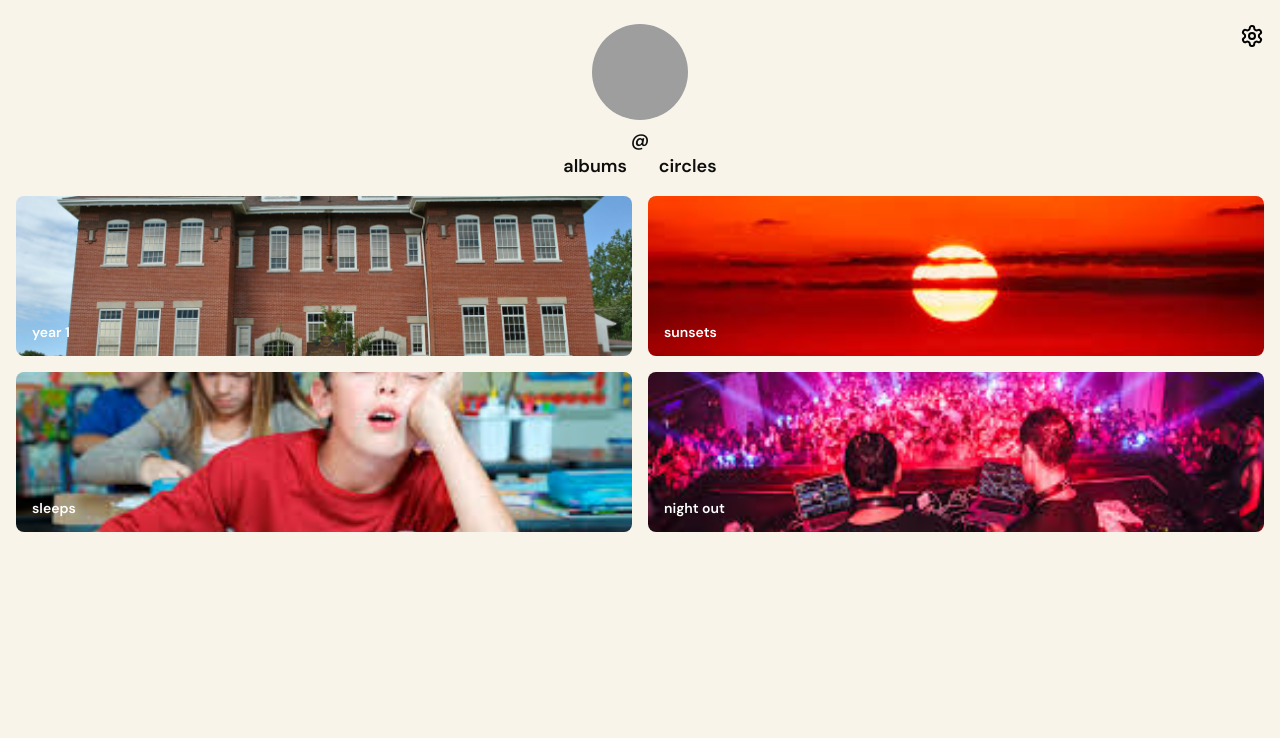
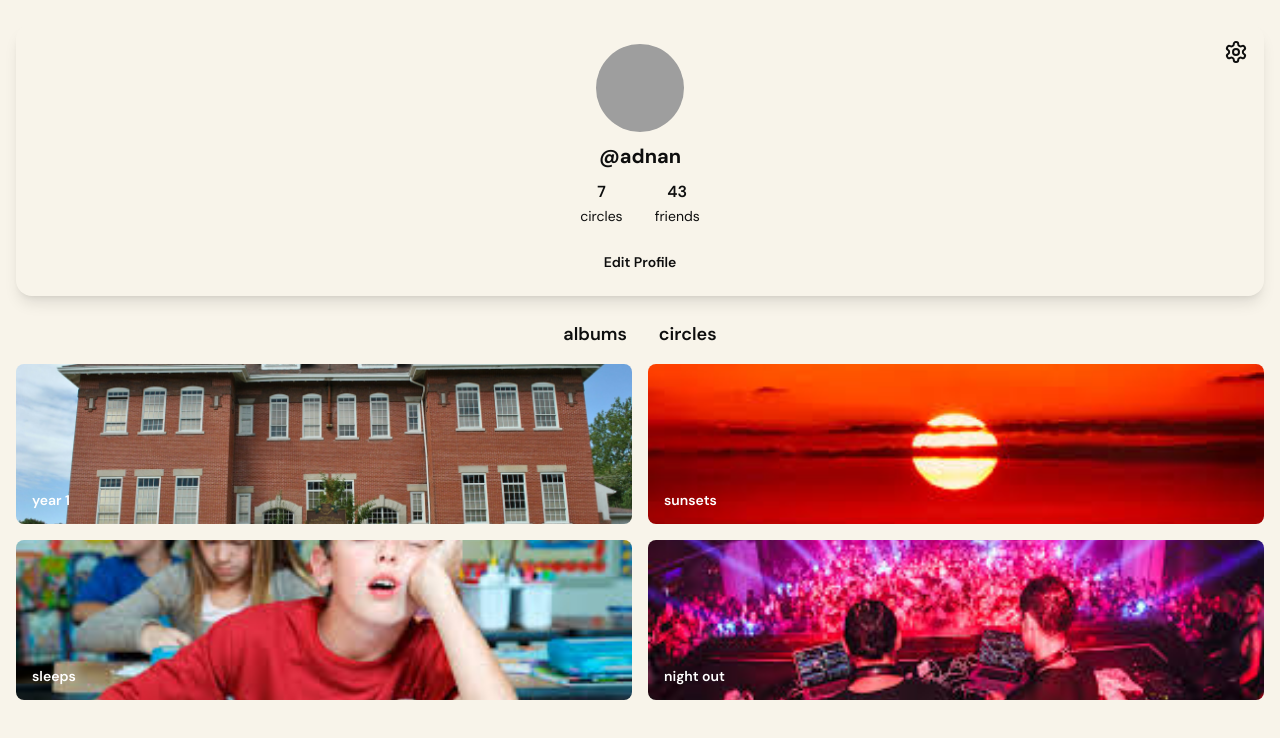
Before and after one commit to ILHT-IDSP/IDSP-Circle, a Next.js app: page /profile in a window 1280 px wide. Shown: the top 738 px of the page. Built offline with nearby package versions, Linux system fonts and the light colour scheme; grey boxes are pictures that could not be loaded.

Commit message:
profileHeader

```diff
--- a/src/components/profile/ProfileHeader.tsx
+++ b/src/components/profile/ProfileHeader.tsx
@@ -1,26 +1,32 @@
-"use client";
-import {Settings} from "lucide-react";
-import Link from "next/link";
-import Image from "next/image";
-import {IFormData} from "../user_registration/register_types";
-import {Session} from "next-auth";
+'use client';
 
-export default function ProfileHeader({session}: {session: Session | null}) {
+import { Settings } from 'lucide-react';
+import Link from 'next/link';
+import Image from 'next/image';
+
+interface User {
+  name: string;
+  username: string;
+  image: string;
+  circlesCount: number;
+  friendsCount: number;
+}
+export default function ProfileHeader({ user }: { user: User }) {
   const handleClick = () => {
-        document.getElementById("upload-profile-pic")?.click();
+    document.getElementById('upload-profile-pic')?.click();
   };
 
   const handleChange = async (e: React.ChangeEvent<HTMLInputElement>) => {
     const file = e.target.files?.[0];
     if (!file) return;
     const formData = new FormData();
-        formData.append("avatar", file);
-        await fetch("/api/user/avatar", {method: "POST", body: formData});
+    formData.append('avatar', file);
+    await fetch('/api/user/avatar', { method: 'POST', body: formData });
     window.location.reload();
   };
 
   return (
-        <div className="relative flex flex-col items-center">
+    <div className="relative flex flex-col items-center mb-6 bg-circles-light rounded-2xl py-4 px-6 shadow-lg">
       <input
         type="file"
         id="upload-profile-pic"
@@ -28,20 +34,40 @@ export default function ProfileHeader({session}: {session: Session | null}) {
         accept="image/*"
         onChange={handleChange}
       />
+
+      {/* Profile picture*/}
       <Image
-                src={session?.user?.image || "/default-avatar.png"}
+        src={user.image || '/default-avatar.png'}
         alt="Profile"
         width={96}
         height={96}
-                className="w-24 h-24 rounded-full object-cover cursor-pointer"
+        className="w-24 h-24 rounded-full object-cover cursor-pointer border-4 border-circles-dark-blue"
         onClick={handleClick}
       />
-            <p className="text-lg font-semibold mt-2">@{session?.user?.name}</p>
-            <Link
-                href="/settings"
-                className="absolute right-0 top-0"
-            >
-                <Settings className="w-6 h-6 text-black" />
+
+      {/* Username*/}
+      <p className="text-xl font-bold text-circles-dark mt-2">@{user.username}</p>
+
+      {/* circles / friends*/}
+      <div className="flex space-x-8 mt-3">
+        <div className="text-center">
+          <p className="text-circles-dark-blue font-semibold">{user.circlesCount}</p>
+          <p className="text-circles-dark text-sm">circles</p>
+        </div>
+        <div className="text-center">
+          <p className="text-circles-dark-blue font-semibold">{user.friendsCount}</p>
+          <p className="text-circles-dark text-sm">friends</p>
+        </div>
+      </div>
+
+      {/* Settings button*/}
+      <Link href="/settings" className="absolute right-4 top-4">
+        <Settings className="w-6 h-6 text-circles-dark-blue" />
+      </Link>
+
+      {/* Edit Profile Button*/}
+      <Link href="profile/edit-profile" className="mt-4 bg-circles-dark-blue text-circles-light text-sm font-semibold py-2 px-4 rounded-lg">
+        Edit Profile
       </Link>
     </div>
   );
```
Lines whose indentation alone changed are shown as unchanged.
